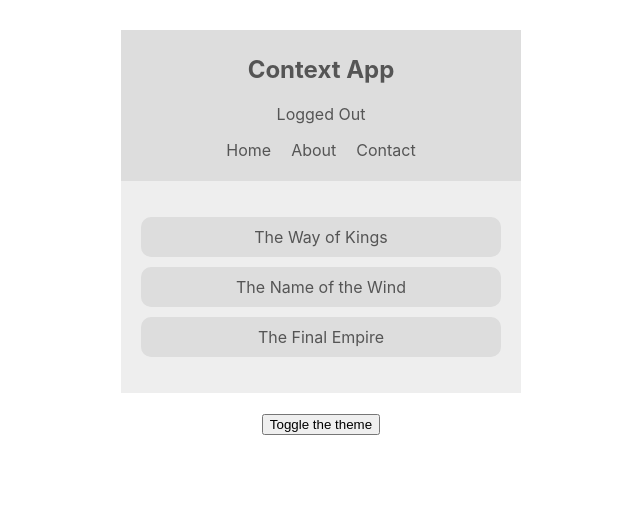
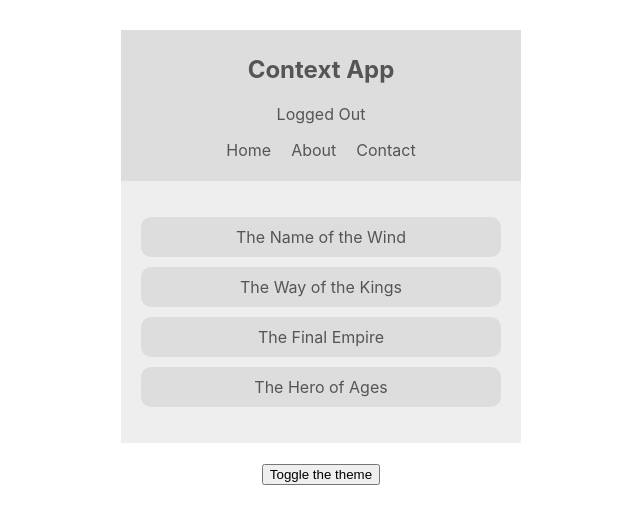
Before and after one commit to pmswami/react-context-hooks, a React (Create React App) app in the folder contextapp/: page / in a window 1280 px wide. Shown: the top 524 px of the page, without its empty margins (319-959 px from the left). Built offline with nearby package versions, Linux system fonts and the light colour scheme.

Commit message:
Added context using functional component

```diff
--- a/contextapp/src/App.js
+++ b/contextapp/src/App.js
@@ -2,6 +2,7 @@
 import Navbar from "./components/Navbar";
 import ThemeToggle from "./components/ThemeToggle";
 import AuthContextProvider from "./contexts/AuthContext";
+import BookContextProvider from "./contexts/BookContext";
 import ThemeContextProvider from "./contexts/ThemeContext";
 
 function App() {
@@ -10,7 +11,9 @@
       <AuthContextProvider>
         <ThemeContextProvider>
           <Navbar/>
-          <BookList/>
+          <BookContextProvider>
+            <BookList/>
+          </BookContextProvider>
           <ThemeToggle/>
         </ThemeContextProvider>
       </AuthContextProvider>
--- a/contextapp/src/components/BookList.js
+++ b/contextapp/src/components/BookList.js
@@ -1,6 +1,7 @@
 import { Component, useContext } from "react";
 import React from 'react';
 import { ThemeContext } from '../contexts/ThemeContext';
+import { BookContext } from "../contexts/BookContext";
 
 
 // class BookList extends Component {
@@ -23,13 +24,17 @@
 
 const BookList = () => {
     const { isLightTheme, light, dark } = useContext(ThemeContext)
+    const { books } = useContext(BookContext)
     const theme = isLightTheme? light : dark
     return (
         <div className="book-list" style={{background: theme.bg, color: theme.syntax}}>
                 <ul>
-                    <li style={{background: theme.ui}}>The Way of Kings</li>
+                    {books.map((book)=>{
+                        return <li style={{background: theme.ui}} key={book.id}>{book.title}</li>
+                    })}
+                    {/* <li style={{background: theme.ui}}>The Way of Kings</li>
                     <li style={{background: theme.ui}}>The Name of the Wind</li>
-                    <li style={{background: theme.ui}}>The Final Empire</li>
+                    <li style={{background: theme.ui}}>The Final Empire</li> */}
                 </ul>
             </div>
      );
--- /dev/null
+++ b/contextapp/src/contexts/BookContext.js
@@ -0,0 +1,19 @@
+import React, {createContext, useState} from 'react';
+
+export const BookContext = createContext()
+
+const BookContextProvider = (props) => {
+    const [books, setBooks] = useState([
+        { title: "The Name of the Wind", id:1},
+        { title: "The Way of the Kings", id:2},
+        { title: "The Final Empire", id:3},
+        { title: "The Hero of Ages", id:4}
+    ])
+    return (
+        <BookContext.Provider value={{books}}>
+            {props.children}
+        </BookContext.Provider>
+     );
+}
+
+export default BookContextProvider;
```
